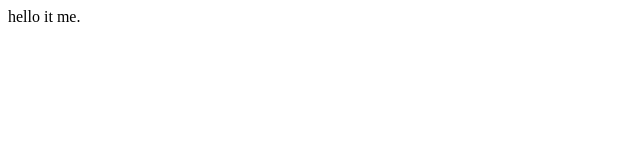
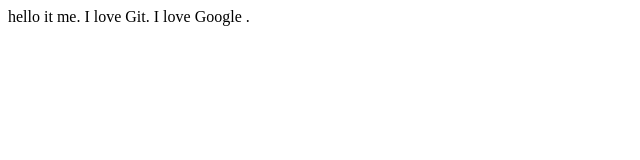
Before and after one commit to princewebdev/test, a plain HTML site: page index.html in a window 1280 px wide. Shown: the whole page, without its empty margins (0-640 px from the left). Drawn offline with Linux system fonts and the light colour scheme.

Commit message:
love google

```diff
--- a/index.html
+++ b/index.html
@@ -7,5 +7,7 @@
 </head>
 <body>
     hello it me.
+
+    I love Git.  I love Google .
 </body>
 </html>
```
